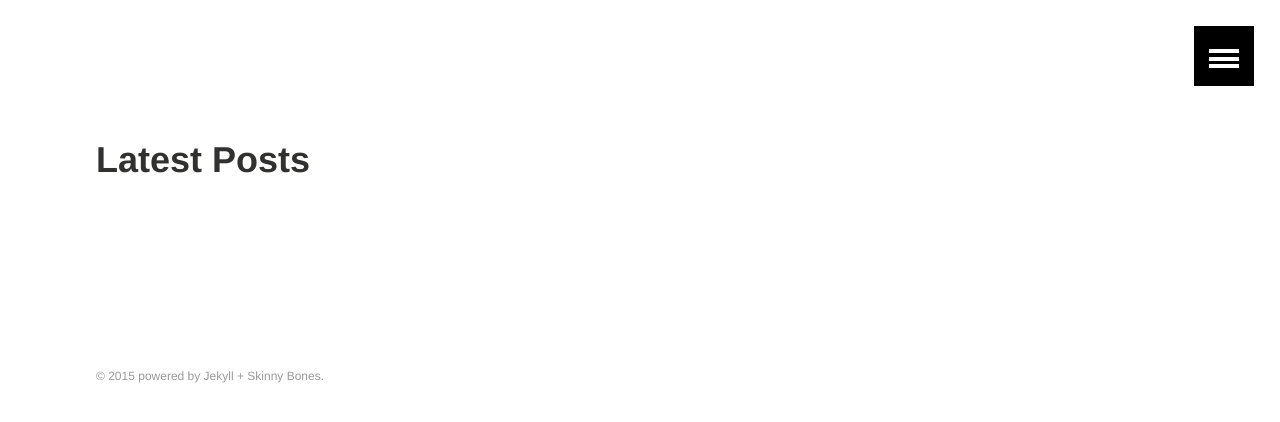
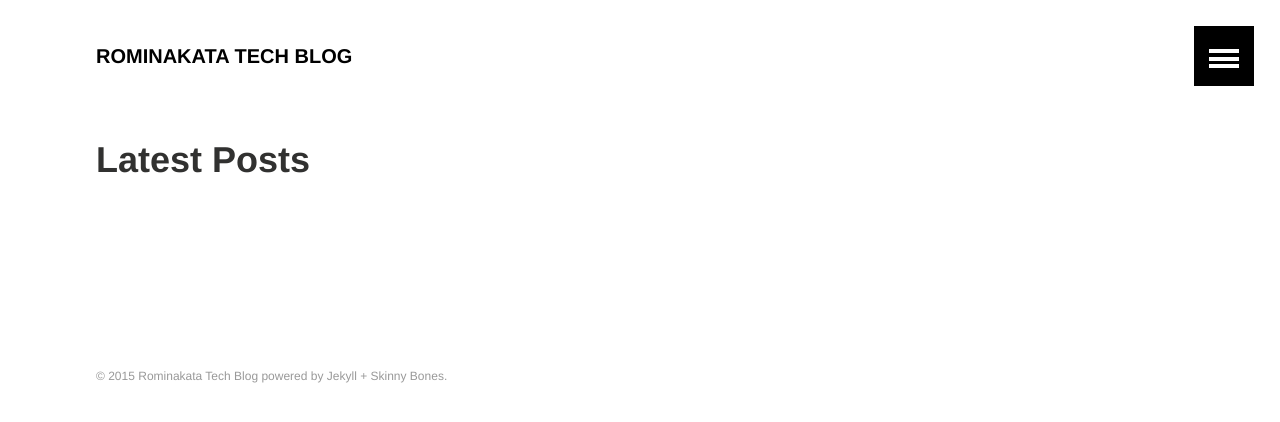
Before and after one commit to rominakata/rominakata.github.io, a Jekyll site: the page built from index.md, in a window 1280 px wide. Shown: the top 422 px of the page. Built offline with Jekyll 4.4.1, drawn with Linux system fonts in a browser that asks for light colours.

Commit message:
first modification on _config.yml

```diff
--- a/_config.yml
+++ b/_config.yml
@@ -1,8 +1,8 @@
 # Site wide configuration
 
-title:
-description:
-logo: # 120x120 px default image used for Twitter summary card
+title: "Rominakata Tech Blog"
+description: "Collection of articles"
+logo: 1.jpg # 120x120 px default image used for Twitter summary card
 teaser: # 400x250 px default teaser image used in image archive grid
 locale: en
 url:
```
Also changed, not shown: images/1.jpg (added).
